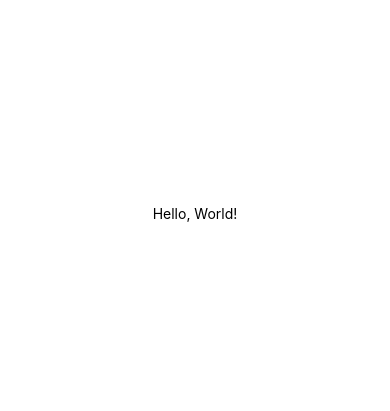
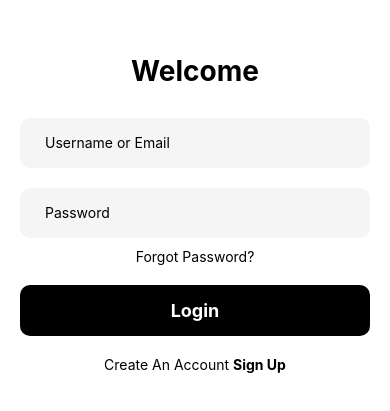
Before and after one commit to Lyra126/Microlift, a React Native app: screen /Login in a window 390 px wide. Shown: the part 209-620 px from the top of the page. Built offline with nearby package versions, Linux system fonts and the light colour scheme.

Commit message:
added pages

```diff
--- a/App.js
+++ b/App.js
@@ -1,11 +1,20 @@
 import React from 'react';
-import { View, Text } from 'react-native';
+import { NavigationContainer } from "@react-navigation/native";
+import { createNativeStackNavigator } from "@react-navigation/native-stack";
+
+import Login from './pages/login.js';
+import Welcome from './pages/welcome.js';
+
+const Stack = createNativeStackNavigator();
 
 const App = () => {
   return (
-    <View style={{ flex: 1, justifyContent: 'center', alignItems: 'center' }}>
-      <Text>Hello, World!</Text>
-    </View>
+    <NavigationContainer>
+      <Stack.Navigator initialRouteName="Login" screenOptions={{ headerShown: false }}>
+        <Stack.Screen name="Login" component={Login} />
+        {/* <Stack.Screen name="Welcome" component={Welcome} /> */}
+      </Stack.Navigator>
+    </NavigationContainer>
   );
 };
 
--- /dev/null
+++ b/pages/login.js
@@ -0,0 +1,118 @@
+import React, { useState } from "react";
+import { View, Text, TextInput, TouchableOpacity, StyleSheet, Image } from "react-native";
+
+const Login = () => {
+  const [email, setEmail] = useState("");
+  const [password, setPassword] = useState("");
+  const [secureText, setSecureText] = useState(true);
+
+  return (
+    <View style={styles.container}>
+      <Text style={styles.welcomeText}>Welcome</Text>
+
+      <View style={styles.inputContainer}>
+        <TextInput
+          style={styles.input}
+          placeholder="Username or Email"
+          value={email}
+          onChangeText={setEmail}
+        />
+      </View>
+
+      <View style={styles.inputContainer}>
+        <TextInput
+          style={styles.input}
+          placeholder="Password"
+          secureTextEntry={secureText}
+          value={password}
+          onChangeText={setPassword}
+        />
+        <TouchableOpacity onPress={() => setSecureText(!secureText)}>
+        </TouchableOpacity>
+      </View>
+
+      <TouchableOpacity>
+        <Text style={styles.forgotPassword}>Forgot Password?</Text>
+      </TouchableOpacity>
+
+      <TouchableOpacity style={styles.loginButton}>
+        <Text style={styles.loginText}>Login</Text>
+      </TouchableOpacity>
+      <Text style={styles.signUpText}>
+        Create An Account <Text style={styles.signUpLink}>Sign Up</Text>
+      </Text>
+    </View>
+  );
+};
+
+const styles = StyleSheet.create({
+  container: {
+    flex: 1,
+    backgroundColor: "#fff",
+    alignItems: "center",
+    justifyContent: "center",
+    paddingHorizontal: 20,
+  },
+  welcomeText: {
+    fontSize: 28,
+    fontWeight: "bold",
+    marginBottom: 20,
+  },
+  inputContainer: {
+    flexDirection: "row",
+    alignItems: "center",
+    width: "100%",
+    backgroundColor: "#f5f5f5",
+    borderRadius: 10,
+    paddingHorizontal: 15,
+    marginVertical: 10,
+  },
+  input: {
+    flex: 1,
+    height: 50,
+    paddingHorizontal: 10,
+  },
+  icon: {
+    marginRight: 10,
+  },
+  forgotPassword: {
+    alignSelf: "flex-end",
+    color: "#00000",
+    marginBottom: 20,
+  },
+  loginButton: {
+    width: "100%",
+    backgroundColor: "#000000",
+    padding: 15,
+    borderRadius: 10,
+    alignItems: "center",
+  },
+  loginText: {
+    color: "#fff",
+    fontSize: 18,
+    fontWeight: "bold",
+  },
+  orText: {
+    marginVertical: 15,
+    color: "#999",
+  },
+  socialIcons: {
+    flexDirection: "row",
+    justifyContent: "space-between",
+    width: "60%",
+  },
+  iconImage: {
+    width: 50,
+    height: 50,
+  },
+  signUpText: {
+    marginTop: 20,
+    color: "#00000",
+  },
+  signUpLink: {
+    color: "#00000",
+    fontWeight: "bold",
+  },
+});
+
+export default Login;
```
Also changed, not shown: package.json (+7 -1 lines), pages/home.js (added), pages/profile.js (added), pages/welcome.js (added), 1 other file (tests, documents, lock files or other folders).
